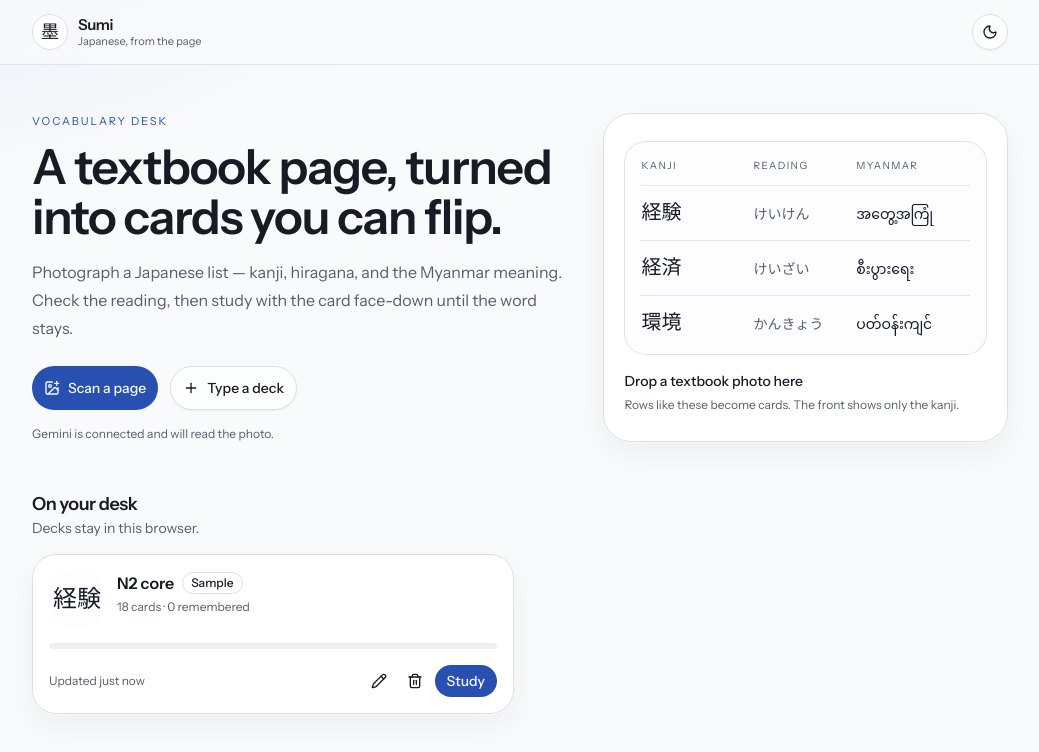
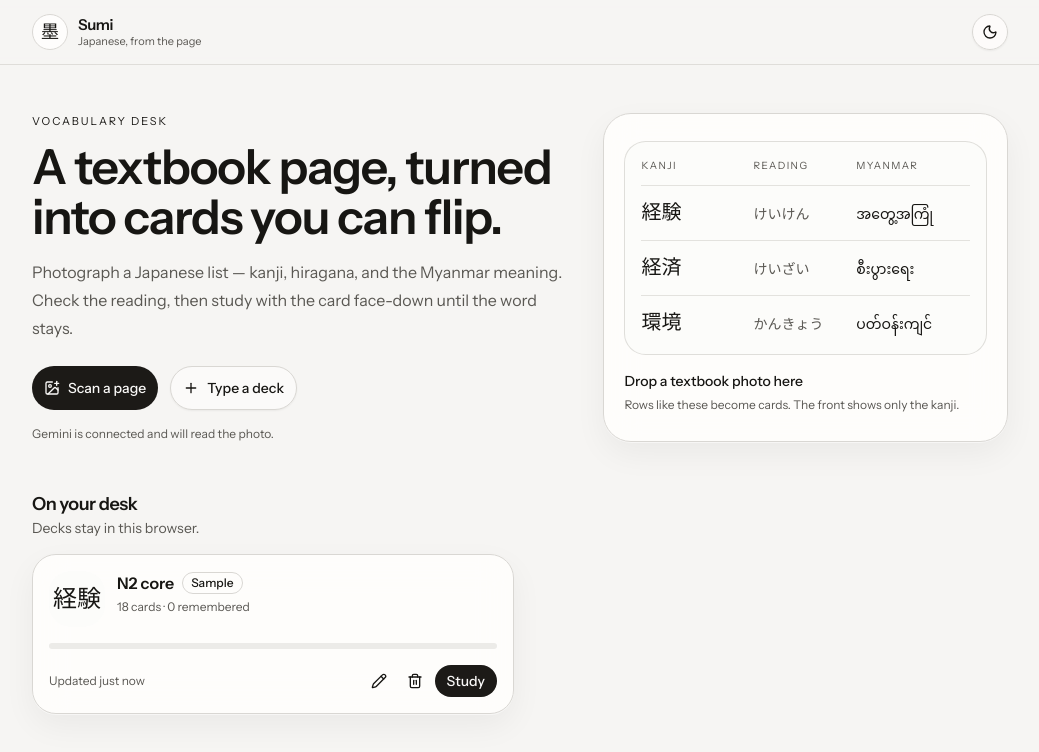
Before and after one commit to dev110ovmyanmar/flashcard, a Next.js app: page / in a window 1280 px wide. Shown: the top 752 px of the page, without its empty margins (120-1159 px from the left). Built offline with nearby package versions, Linux system fonts and the light colour scheme; no server answers.

Commit message:
Drop the colored theme for stone and ink.
Light and dark now use neutral paper and charcoal, with black or white actions instead of indigo.

Co-authored-by: haruta685 <haruta685@gmail.com>

```diff
--- a/app/globals.css
+++ b/app/globals.css
@@ -54,76 +54,76 @@
 :root {
   color-scheme: light;
   --radius: 0.75rem;
-  --background: oklch(0.984 0.003 264);
-  --foreground: oklch(0.22 0.02 264);
-  --paper: oklch(0.995 0.002 264);
-  --card: oklch(1 0 0);
-  --card-foreground: oklch(0.22 0.02 264);
-  --popover: oklch(1 0 0);
-  --popover-foreground: oklch(0.22 0.02 264);
-  --primary: oklch(0.46 0.16 264);
-  --primary-foreground: oklch(0.985 0.003 264);
-  --secondary: oklch(0.96 0.006 264);
-  --secondary-foreground: oklch(0.28 0.03 264);
-  --muted: oklch(0.955 0.005 264);
-  --muted-foreground: oklch(0.48 0.02 264);
-  --accent: oklch(0.95 0.012 264);
-  --accent-foreground: oklch(0.28 0.04 264);
-  --destructive: oklch(0.55 0.2 25);
-  --border: oklch(0.9 0.008 264);
-  --input: oklch(0.9 0.008 264);
-  --ring: oklch(0.55 0.14 264);
-  --moss: oklch(0.5 0.1 163);
-  --chart-1: oklch(0.46 0.16 264);
-  --chart-2: oklch(0.5 0.1 163);
-  --chart-3: oklch(0.62 0.04 264);
-  --chart-4: oklch(0.4 0.03 264);
-  --chart-5: oklch(0.3 0.02 264);
-  --sidebar: oklch(0.995 0.002 264);
-  --sidebar-foreground: oklch(0.22 0.02 264);
-  --sidebar-primary: oklch(0.46 0.16 264);
-  --sidebar-primary-foreground: oklch(0.985 0.003 264);
-  --sidebar-accent: oklch(0.96 0.006 264);
-  --sidebar-accent-foreground: oklch(0.28 0.03 264);
-  --sidebar-border: oklch(0.9 0.008 264);
-  --sidebar-ring: oklch(0.55 0.14 264);
+  --background: oklch(0.97 0.003 90);
+  --foreground: oklch(0.2 0.006 90);
+  --paper: oklch(0.99 0.002 90);
+  --card: oklch(0.995 0.002 90);
+  --card-foreground: oklch(0.2 0.006 90);
+  --popover: oklch(0.995 0.002 90);
+  --popover-foreground: oklch(0.2 0.006 90);
+  --primary: oklch(0.22 0.006 90);
+  --primary-foreground: oklch(0.98 0.002 90);
+  --secondary: oklch(0.94 0.004 90);
+  --secondary-foreground: oklch(0.26 0.006 90);
+  --muted: oklch(0.94 0.004 90);
+  --muted-foreground: oklch(0.46 0.008 90);
+  --accent: oklch(0.93 0.004 90);
+  --accent-foreground: oklch(0.22 0.006 90);
+  --destructive: oklch(0.48 0.14 25);
+  --border: oklch(0.88 0.006 90);
+  --input: oklch(0.88 0.006 90);
+  --ring: oklch(0.4 0.006 90);
+  --moss: oklch(0.32 0.006 90);
+  --chart-1: oklch(0.22 0.006 90);
+  --chart-2: oklch(0.4 0.006 90);
+  --chart-3: oklch(0.55 0.006 90);
+  --chart-4: oklch(0.7 0.004 90);
+  --chart-5: oklch(0.82 0.003 90);
+  --sidebar: oklch(0.99 0.002 90);
+  --sidebar-foreground: oklch(0.2 0.006 90);
+  --sidebar-primary: oklch(0.22 0.006 90);
+  --sidebar-primary-foreground: oklch(0.98 0.002 90);
+  --sidebar-accent: oklch(0.94 0.004 90);
+  --sidebar-accent-foreground: oklch(0.26 0.006 90);
+  --sidebar-border: oklch(0.88 0.006 90);
+  --sidebar-ring: oklch(0.4 0.006 90);
 }
 
 .dark {
   color-scheme: dark;
-  --background: oklch(0.17 0.014 264);
-  --foreground: oklch(0.96 0.006 264);
-  --paper: oklch(0.23 0.016 264);
-  --card: oklch(0.21 0.016 264);
-  --card-foreground: oklch(0.96 0.006 264);
-  --popover: oklch(0.22 0.016 264);
-  --popover-foreground: oklch(0.96 0.006 264);
-  --primary: oklch(0.74 0.12 264);
-  --primary-foreground: oklch(0.2 0.04 264);
-  --secondary: oklch(0.27 0.016 264);
-  --secondary-foreground: oklch(0.94 0.006 264);
-  --muted: oklch(0.26 0.014 264);
-  --muted-foreground: oklch(0.74 0.02 264);
-  --accent: oklch(0.28 0.02 264);
-  --accent-foreground: oklch(0.96 0.006 264);
-  --destructive: oklch(0.7 0.16 22);
-  --border: oklch(0.96 0.006 264 / 12%);
-  --input: oklch(0.96 0.006 264 / 16%);
-  --ring: oklch(0.74 0.12 264);
-  --moss: oklch(0.78 0.1 163);
-  --chart-1: oklch(0.74 0.12 264);
-  --chart-2: oklch(0.78 0.1 163);
-  --chart-3: oklch(0.7 0.03 264);
-  --chart-4: oklch(0.55 0.02 264);
-  --chart-5: oklch(0.38 0.02 264);
-  --sidebar: oklch(0.21 0.016 264);
-  --sidebar-foreground: oklch(0.96 0.006 264);
-  --sidebar-primary: oklch(0.74 0.12 264);
-  --sidebar-primary-foreground: oklch(0.2 0.04 264);
-  --sidebar-accent: oklch(0.27 0.016 264);
-  --sidebar-accent-foreground: oklch(0.94 0.006 264);
-  --sidebar-border: oklch(0.96 0.006 264 / 12%);
-  --sidebar-ring: oklch(0.74 0.12 264);
+  --background: oklch(0.16 0.004 90);
+  --foreground: oklch(0.96 0.004 90);
+  --paper: oklch(0.22 0.004 90);
+  --card: oklch(0.2 0.004 90);
+  --card-foreground: oklch(0.96 0.004 90);
+  --popover: oklch(0.2 0.004 90);
+  --popover-foreground: oklch(0.96 0.004 90);
+  --primary: oklch(0.96 0.004 90);
+  --primary-foreground: oklch(0.18 0.004 90);
+  --secondary: oklch(0.26 0.004 90);
+  --secondary-foreground: oklch(0.94 0.004 90);
+  --muted: oklch(0.25 0.004 90);
+  --muted-foreground: oklch(0.72 0.006 90);
+  --accent: oklch(0.28 0.004 90);
+  --accent-foreground: oklch(0.96 0.004 90);
+  --destructive: oklch(0.72 0.12 25);
+  --border: oklch(0.96 0.004 90 / 12%);
+  --input: oklch(0.96 0.004 90 / 16%);
+  --ring: oklch(0.82 0.004 90);
+  --moss: oklch(0.82 0.004 90);
+  --chart-1: oklch(0.96 0.004 90);
+  --chart-2: oklch(0.78 0.004 90);
+  --chart-3: oklch(0.6 0.004 90);
+  --chart-4: oklch(0.42 0.004 90);
+  --chart-5: oklch(0.28 0.004 90);
+  --sidebar: oklch(0.2 0.004 90);
+  --sidebar-foreground: oklch(0.96 0.004 90);
+  --sidebar-primary: oklch(0.96 0.004 90);
+  --sidebar-primary-foreground: oklch(0.18 0.004 90);
+  --sidebar-accent: oklch(0.26 0.004 90);
+  --sidebar-accent-foreground: oklch(0.94 0.004 90);
+  --sidebar-border: oklch(0.96 0.004 90 / 12%);
+  --sidebar-ring: oklch(0.82 0.004 90);
 }
 
 @layer base {
@@ -133,15 +133,9 @@
   body {
     @apply bg-background text-foreground font-sans antialiased;
     min-height: 100%;
-    background-image: radial-gradient(
-      900px 420px at 0% -8%,
-      color-mix(in oklab, var(--primary) 7%, transparent),
-      transparent 62%
-    );
-    background-attachment: fixed;
   }
   ::selection {
-    background: color-mix(in oklab, var(--primary) 22%, transparent);
+    background: color-mix(in oklab, var(--foreground) 14%, transparent);
     color: var(--foreground);
   }
 }
@@ -186,7 +180,5 @@
 }
 
 .card-wash {
-  background:
-    linear-gradient(180deg, color-mix(in oklab, var(--primary) 5%, transparent), transparent 32%),
-    var(--paper);
+  background: var(--paper);
 }
--- a/app/layout.tsx
+++ b/app/layout.tsx
@@ -43,8 +43,8 @@ export const viewport: Viewport = {
   width: "device-width",
   initialScale: 1,
   themeColor: [
-    { media: "(prefers-color-scheme: light)", color: "#f6f7fb" },
-    { media: "(prefers-color-scheme: dark)", color: "#161821" },
+    { media: "(prefers-color-scheme: light)", color: "#f3f3f1" },
+    { media: "(prefers-color-scheme: dark)", color: "#141413" },
   ],
 };
 
--- a/components/confetti.tsx
+++ b/components/confetti.tsx
@@ -4,7 +4,7 @@ import { useReducedMotion } from "framer-motion";
 import { motion } from "framer-motion";
 import { useMemo } from "react";
 
-const COLORS = ["#3d4ed8", "#1f6f62", "#8b93a7", "#eef1f6", "#1c2433", "#6d78e8"];
+const COLORS = ["#1a1a18", "#5c5c57", "#d8d6d0", "#f4f4f1", "#8a887f", "#2e2e2b"];
 
 type Piece = {
   id: number;
```
Also changed, not shown: app/icon.svg.
